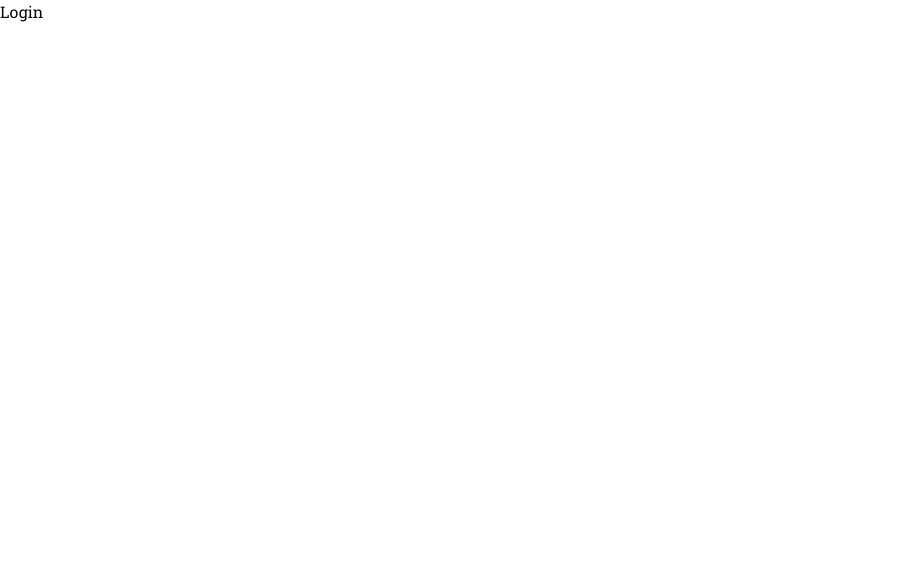
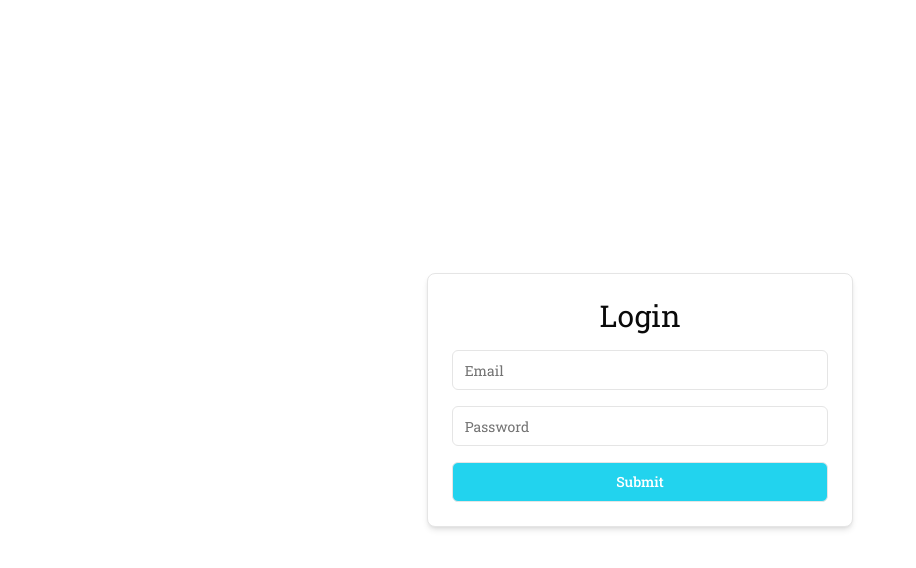
Before and after one commit to rajukani100/jobFind, a React (Vite) app: page /login in a window 1280 px wide. Shown: the top 568 px of the page, without its empty margins (0-916 px from the left). Built offline with nearby package versions, Linux system fonts and the light colour scheme.

Commit message:
designed login page

```diff
--- a/src/pages/login/login.tsx
+++ b/src/pages/login/login.tsx
@@ -1,8 +1,21 @@
+import { buttonVariants } from "@/components/ui/button";
+import { Input } from "@/components/ui/input";
+import { Link } from "react-router-dom";
 
 const Login = () => {
     return (
-        <div>Login</div>
-    )
-}
+        <div className="w-full h-screen flex items-center justify-center" >
+            <div className="w-1/3 h-fit p-6 flex flex-col items-center justify-center bg-white shadow-md rounded-lg border-[1px]" >
+                <div className="text-3xl mb-4" > Login </div>
 
-export default Login
+                <Input type="email" placeholder="Email" className="mb-4 focus-visible:ring-transparent" />
+                <Input type="password" placeholder="Password" className="mb-4 focus-visible:ring-transparent" />
+                <Link className={buttonVariants({ variant: "outline", className: "bg-cyan-400 hover:bg-cyan-300 font-bold text-white hover:text-white w-full" })} to={"/"} > Submit </Link>
+
+
+            </div>
+        </div>
+    );
+};
+
+export default Login;
--- a/src/pages/register/register.tsx
+++ b/src/pages/register/register.tsx
@@ -5,7 +5,7 @@ import { Link } from "react-router-dom";
 const Register = () => {
     return (
         <div className= "w-full h-screen flex items-center justify-center" >
-        <div className="w-1/3 h-fit p-6 flex flex-col items-center justify-center bg-white shadow-md rounded-lg" >
+        <div className="w-1/3 h-fit p-6 flex flex-col items-center justify-center bg-white shadow-md rounded-lg border-[1px]" >
             <div className="text-3xl mb-4" > Register </div>
 
                 < Input type = "text" placeholder = "Name" className = "mb-4 focus-visible:ring-transparent" />
```
